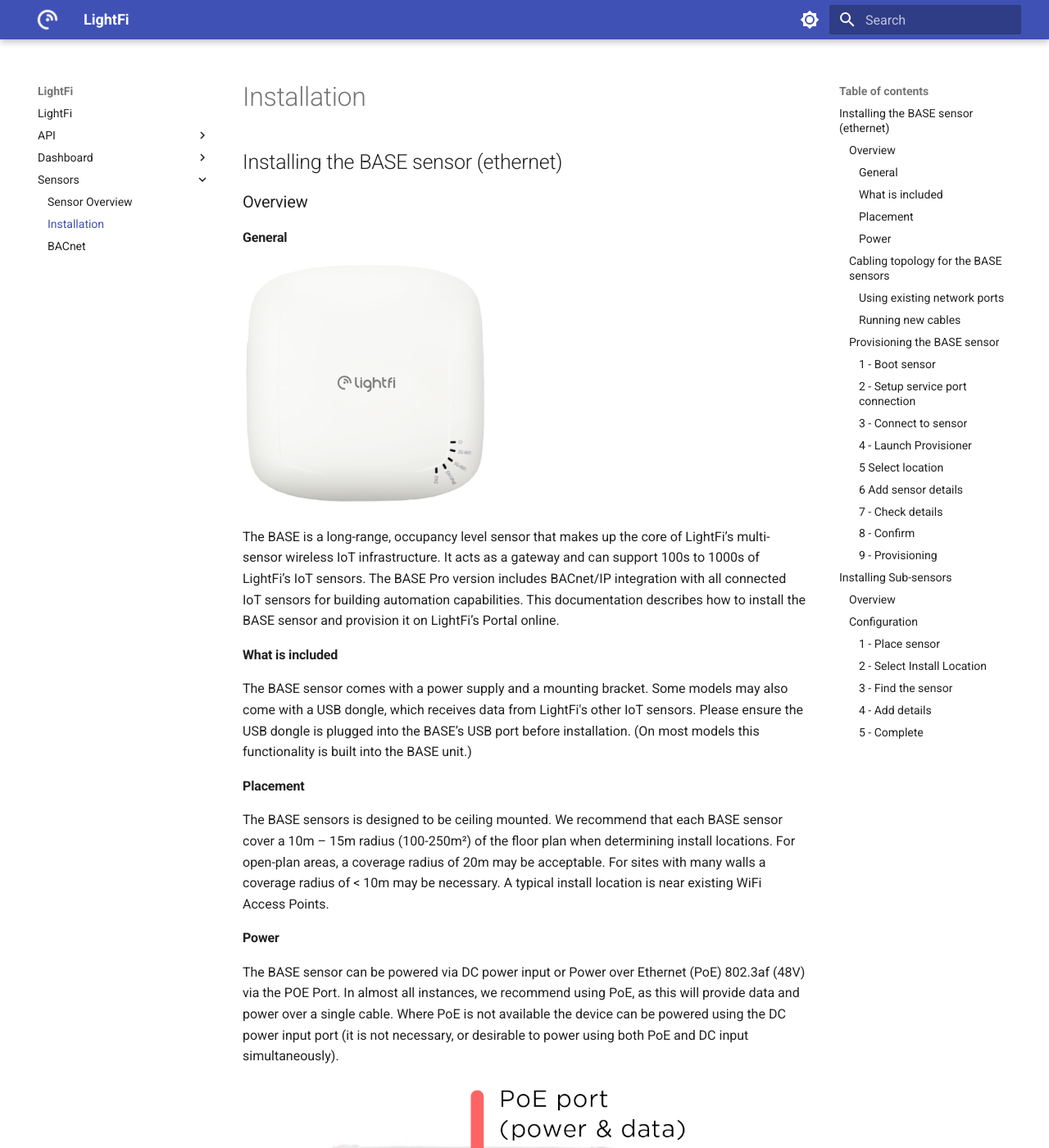
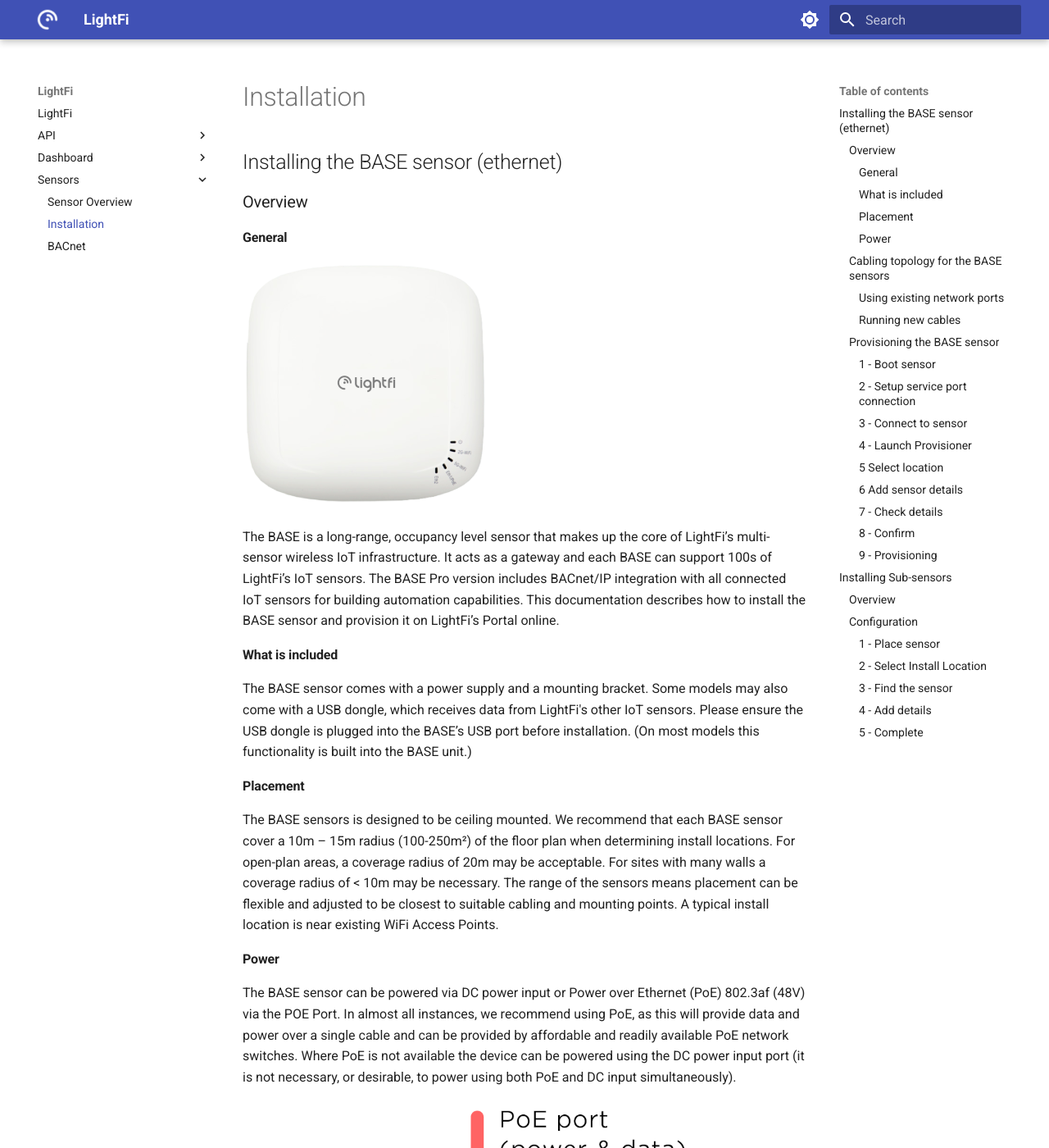
Before and after one commit to LightFiLimited/lf-documentation, an MkDocs documentation site: the page built from docs/sensors/01_install.md, in a window 1280 px wide and 1400 px high. Shown: the whole window at 82% size. Built offline with MkDocs 1.6.1 and Material for MkDocs 9.7.7, drawn with Linux system fonts in a browser that asks for light colours; some of the changed text lies outside the part shown.

```diff
--- a/docs/sensors/01_install.md
+++ b/docs/sensors/01_install.md
@@ -8,8 +8,8 @@
 
 The BASE is a long-range, occupancy level sensor that
 makes up the core of LightFi’s multi-sensor wireless IoT
-infrastructure. It acts as a gateway and can support 100s to
-1000s of LightFi’s IoT sensors. The BASE Pro version
+infrastructure. It acts as a gateway and each BASE can support 100s
+of LightFi’s IoT sensors. The BASE Pro version
 includes BACnet/IP integration with all connected IoT
 sensors for building automation capabilities.
 This documentation describes how to install the BASE sensor and
@@ -25,13 +25,17 @@ installation. (On most models this functionality is built into the BASE unit.)
 #### Placement
 The BASE sensors is designed to be ceiling mounted. We recommend that each BASE
 sensor cover a 10m – 15m radius (100-250m²) of the floor plan when determining install locations. For open-plan areas, a coverage radius of 20m may be acceptable. For sites with many walls a
-coverage radius of < 10m may be necessary. A typical install location is near existing WiFi
-Access Points.
+coverage radius of < 10m may be necessary.
+The range of the sensors means placement can be flexible and
+adjusted to be closest to suitable cabling and mounting points.
+A typical install location is near existing WiFi Access Points.
 
 #### Power
 The BASE sensor can be powered via DC power input or Power over Ethernet (PoE) 802.3af
 (48V) via the POE Port. In almost all instances, we recommend using PoE, as this will
-provide data and power over a single cable. Where PoE is not available the device can be powered using the DC power input port (it is not necessary, or desirable to power using both PoE and DC input simultaneously).
+provide data and power over a single cable and can be provided
+by affordable and readily available PoE network switches.
+Where PoE is not available the device can be powered using the DC power input port (it is not necessary, or desirable, to power using both PoE and DC input simultaneously).
 
 ![PoE Port](../img/sensors/install/2_Base_PoE-250px.png)
 
@@ -52,9 +56,8 @@ throughout the building. The BASE sensors are powered with Power over Ethernet (
 
 #### Using existing network ports
 The simplest install is to utilise any available spare network ports across the building. The
-BASE sensors can be plugged into existing ports (with PoE) and connected via a VLAN, or a
-physically separate network at the comms room. If no network ports are available, new cables
-need to be run.
+BASE sensors can be plugged into existing ports (with PoE) and connected via a VLAN, or directly to a separate LAN (e.g. BMS LAN) at the comms room. If no existing network connections are available,
+new cables may need to be run.
 
 #### Running new cables
 The BASE sensors can be ceiling mounted (similar to WiFi Access Points). CAT5E, CAT6 or better
@@ -69,6 +72,10 @@ BMS panel on each floor with an internet connection.
 
 
 ### Provisioning the BASE sensor
+[Note: If ordering BASE sensors for a whole building it is possible to have pre-provisioned
+BASE sensors, with your required ip and BACnet settings, shipped directly from LightFi, saving
+engineer time on your install. Please contact LightFi to arrange this.]
+
 To provision the BASE sensor on LightFi’s Portal, you will need to following:
 - Base sensor powered and connected to the internet
 - Ethernet cable
@@ -86,8 +93,8 @@ Once plugged in, please allow 5 minutes for the boot sequence to finish before a
 troubleshooting.
 
 #### 2 - Setup service port connection
-(Before you make the changes to your network configuration, note your default LAN settings
-before changing them, this will help when resetting them back when finished.)
+[Note: Before you make the changes to your network configuration, note down the default LAN settings
+on your PC before changing them, this will help when resetting them back when finished.]
 
 Please ensure your computer is connected to the internet e.g. via WiFi.
 Setup your computer’s wired (Ethernet) network settings to enable connection to the BASE
@@ -120,7 +127,7 @@ to the internet.
 
 ![Deploy](../img/sensors/install/7_deploy.png)
 
-If the BASE sensor greeting page says “No Internet!”, please check the BASE
+If the BASE sensor greeting page says **“No Internet!”**, please check the BASE
 sensor’s POE Port is connected to the internet and refresh the web-page.
 You may need to change the device network settings for your network/internet setup,
 if so click the "Network Settings" button, you will require the local config password
```
Also changed, not shown: docs/index.md (+6 -3 lines), docs/sensors/BACnet.md (+1 -1 lines), docs/sensors/index.md (+12 -4 lines).
